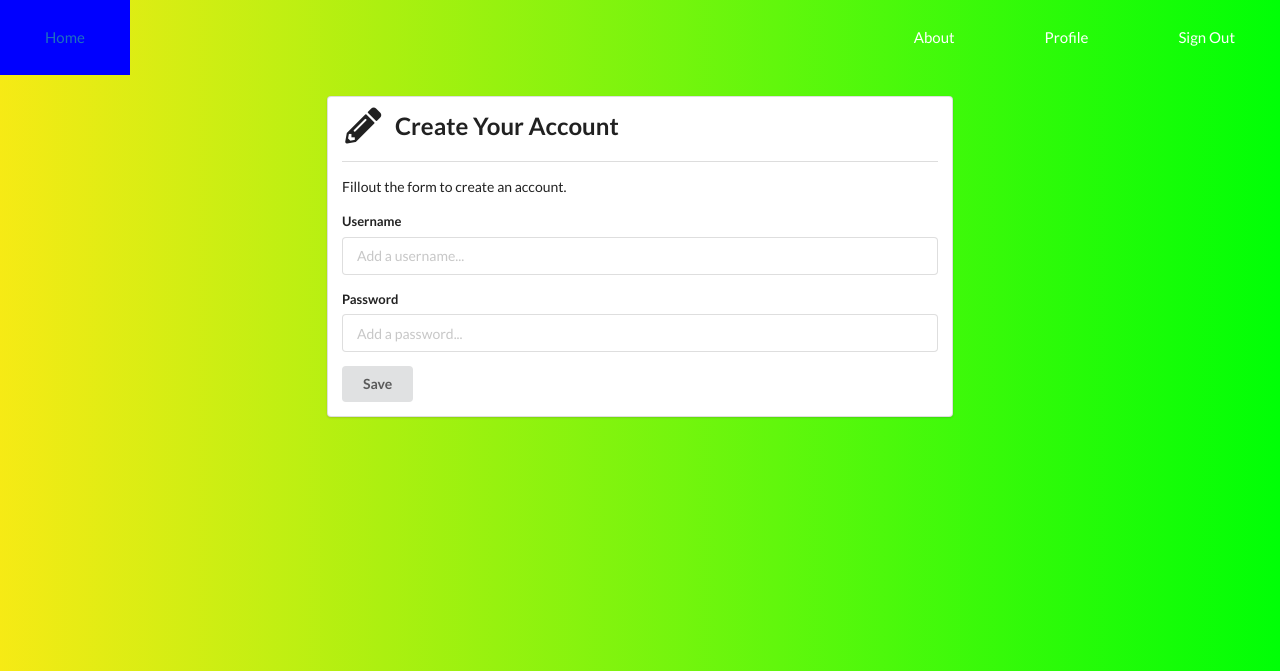
After one commit to lpzraf/flask-note-taking-app, a Flask app: page /users/new in a window 1280 px wide. The commit adds this page. Shown: the top 671 px of the page. Run offline with Flask 2, Linux system fonts and the light colour scheme; parts of the project's set-up code (start-up, migrations or seed data) failed here and were passed over.

Commit message:
It will add create a user and persist session data

```diff
--- a/app.py
+++ b/app.py
@@ -1,8 +1,12 @@
 from flask import (Flask, render_template, request, abort,
-                    redirect, url_for, jsonify,session,g)
+                    redirect, url_for, jsonify,session,g, session)
 from flask_modus import Modus
-from model import db, save_db
+from user import User
+from model import db, save_db, user_db, save_user_db
 import datetime
+
+from random import seed
+from random import random
 
 
 app = Flask(__name__)
@@ -10,15 +14,6 @@ app.secret_key = 'supermegadupersecretkey'
 modus = Modus(app)
 
 date = datetime.datetime.now().strftime('%A, %b %d, %Y')
-
-# session
-@app.before_request
-def before_request():
-    g.user = None
-
-    if 'user_id' in session:
-        user = [x for x in users if x.id == session['user_id']][0]
-        g.user = user
 
 # notes homepage
 @app.route('/notes')
@@ -97,14 +92,25 @@ def remove_note(index):
     except IndexError:
         abort(404)
 
-class User:
-    def __init__(self,id,username,password):
-        self.id = id
-        self.username = username
-        self.password = password
+# session
+@app.before_request
+def before_request():
+    g.user = None
 
-    def __repr__(self):
-        return f'<User: {self.username}>'
+    if 'user_id' in session:
+        global user_db
+        # user = [x for x in user_db if x['id'] == session['user_id']][0]
+        user = [x for x in user_db if x['id'] == session['user_id']][0]
+        g.user = user
+
+# class User:
+#     def __init__(self,id,username,password):
+#         self.id = id
+#         self.username = username
+#         self.password = password
+
+#     def __repr__(self):
+#         return f'<User: {self.username}>'
 
 users = []
 users.append(User(id=1, username='Rafa', password='password'))
@@ -130,6 +136,16 @@ def login():
 
     return render_template('login.html')
 
+# logout
+@app.route('/logout', methods=['GET', 'POST'])
+def logout():
+    global date
+    if request.method == 'POST':
+        session.pop('user_id', None)
+        return redirect(url_for('login'))
+    else:
+        return render_template('logout.html', date=date)
+
 # profile
 @app.route('/profile')
 def profile():
@@ -137,3 +153,33 @@ def profile():
         return redirect(url_for('login'))
 
     return render_template('profile.html')
+
+# new
+# creating a user
+@app.route('/users/new', methods=["GET", "POST"])
+def add_user():
+    global date
+    if request.method == "POST":
+        seed(1)
+        user = {"id": random(),
+                "username": request.form['username'],
+                "password": request.form['password']}
+        session['user_id'] = user['id']
+        user_db.append(user)
+        save_user_db()
+        return redirect(url_for("profile"))
+
+    return render_template("add_user.html", date=date)
+
+#protected
+@app.route('/protected')
+def protected():
+    if g.user:
+        return render_template('protected.html')
+    return redirect(url_for('login'))
+
+# drop session
+@app.route('/dropsession')
+def dropsession():
+    session.pop('user_id', None)
+    return 'Dropped!'
--- /dev/null
+++ b/templates/add_user.html
@@ -0,0 +1,26 @@
+{% extends "base.html" %}
+
+{% block title %}Add a user{% endblock %}
+
+{% block content %}
+    <div class="ui two column centered grid">
+        <div class="column"><div class="ui segment">
+            <h2 class="ui left floated header"><i class="pencil alternate icon"></i>Create Your Account</h2>
+            <div class="ui clearing divider"></div>
+            <p>Fillout the form to create an account.</p>
+
+            <form class="ui form" method="POST">
+                <div class="field">
+                    <label>Username</label>
+                    <input type="text" name="username" placeholder="Add a username...">
+                </div>
+                <div class="field">
+                    <label>Password</label>
+                    <input type="text" name="password" placeholder="Add a password...">
+                </div>
+                <button class="ui button" type="submit">Save</button>
+            </form>
+        </div>
+    </div>
+
+{% endblock %}
--- a/templates/base.html
+++ b/templates/base.html
@@ -11,8 +11,8 @@
         <nav>
             <ul>
                 <li><a href="{{ url_for('notes')}}" class="logo">Home</a></li>
-                <li><a href="#">Sign Out</a></li>
-                <li><a href="#">Account</a></li>
+                <li><a href="{{ url_for('logout')}}">Sign Out</a></li>
+                <li><a href="{{ url_for('profile')}}">Profile</a></li>
                 <li><a href="#">About</a></li>
             </ul>
         </nav>
--- a/templates/login.html
+++ b/templates/login.html
@@ -20,6 +20,8 @@
                 </div>
                 <button class="ui button" type="submit">Login</button>
             </form>
+            <br>
+            <a href="{{ url_for('add_user')}}">Create an Account</a>
         </div>
     </div>
 
```
Also changed, not shown: model.py (+12 -0 lines), templates/logout.html (added, +19 -0 lines), templates/protected.html (added, +14 -0 lines), user.py (added, +8 -0 lines), 1 other file.
